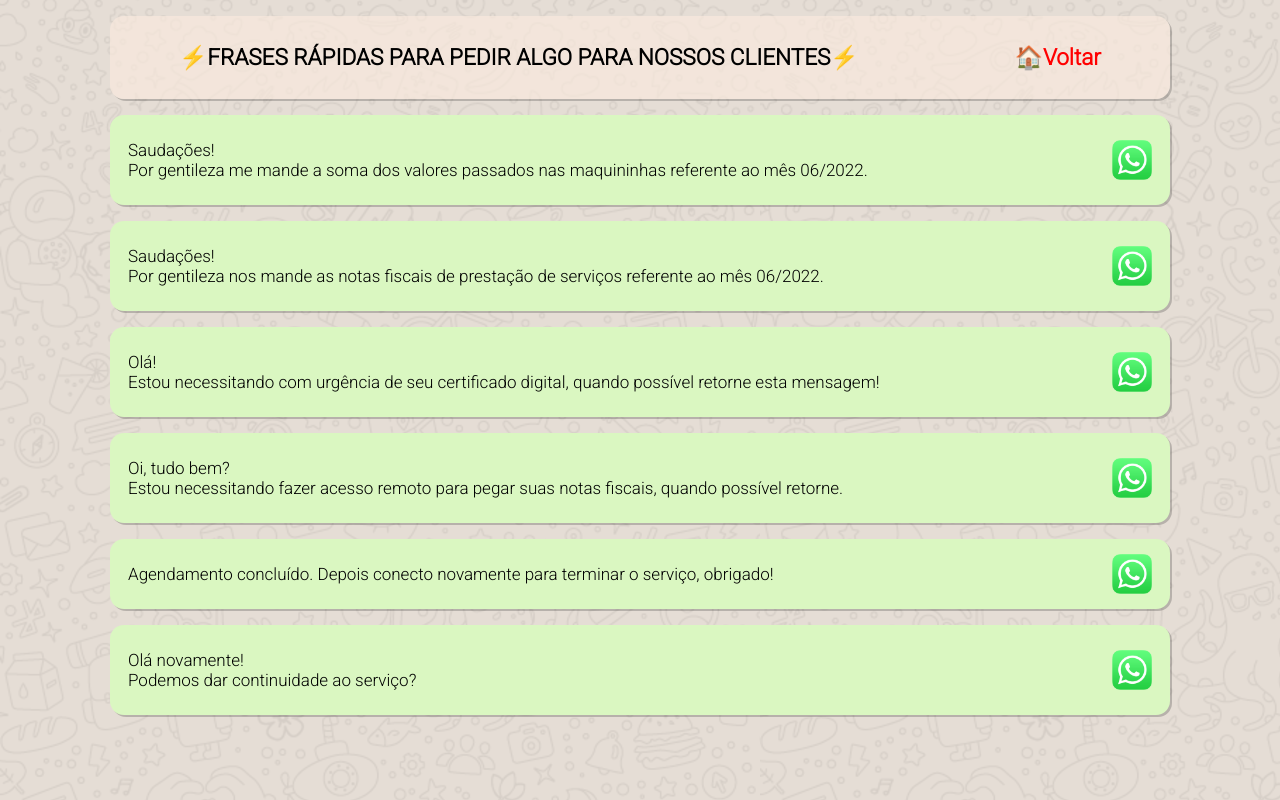
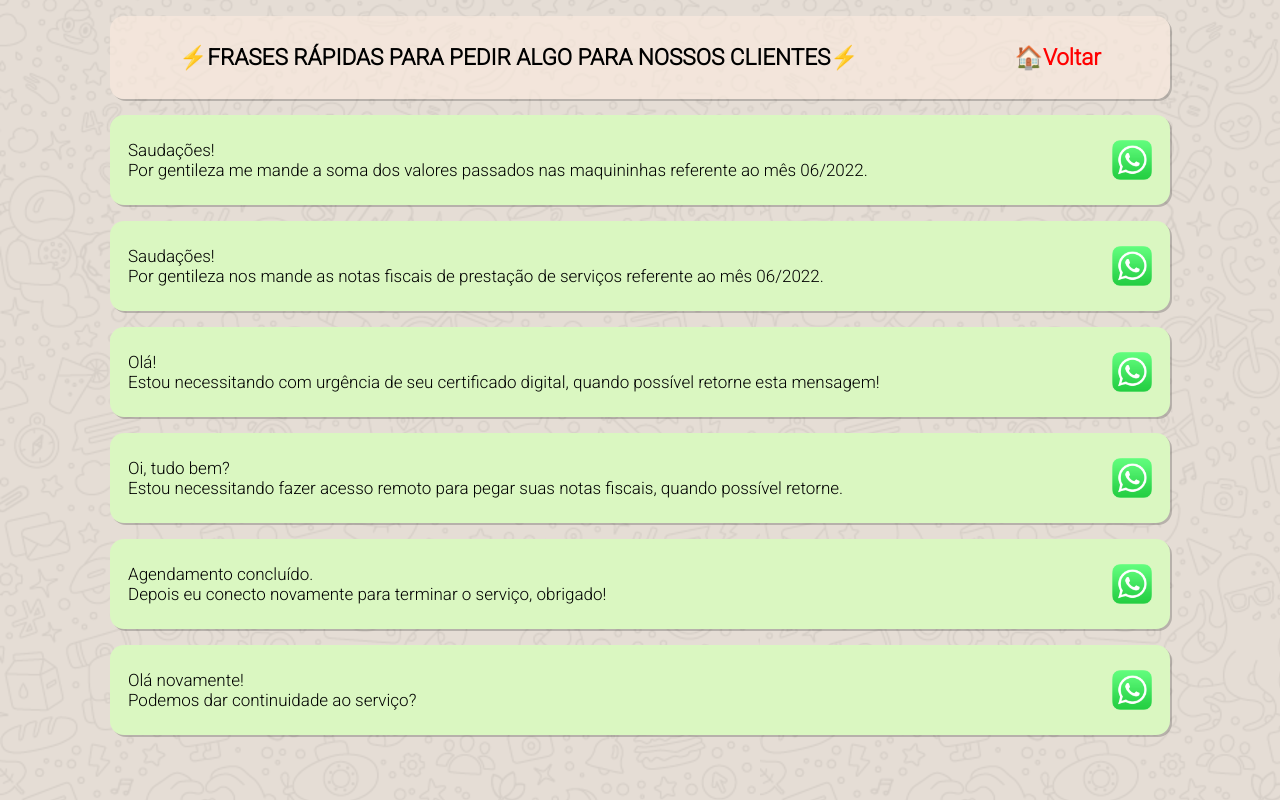
Before and after one commit to Carecsnay/Instant-Zap, a plain HTML site: page pages/002.html in a window 1280 px wide. Drawn offline with Linux system fonts and the light colour scheme.

Commit message:
Correção da Frase

```diff
--- a/pages/002.html
+++ b/pages/002.html
@@ -74,8 +74,8 @@
 
     <div onclick="sendToWhatsapp(this)">
         <p>
-            Agendamento concluído.
-            Depois conecto novamente para terminar o serviço, obrigado!
+            Agendamento concluído.<br>
+            Depois eu conecto novamente para terminar o serviço, obrigado!
         </p>
         <img src="../src/images/logo.jpg">
     </div>
```
